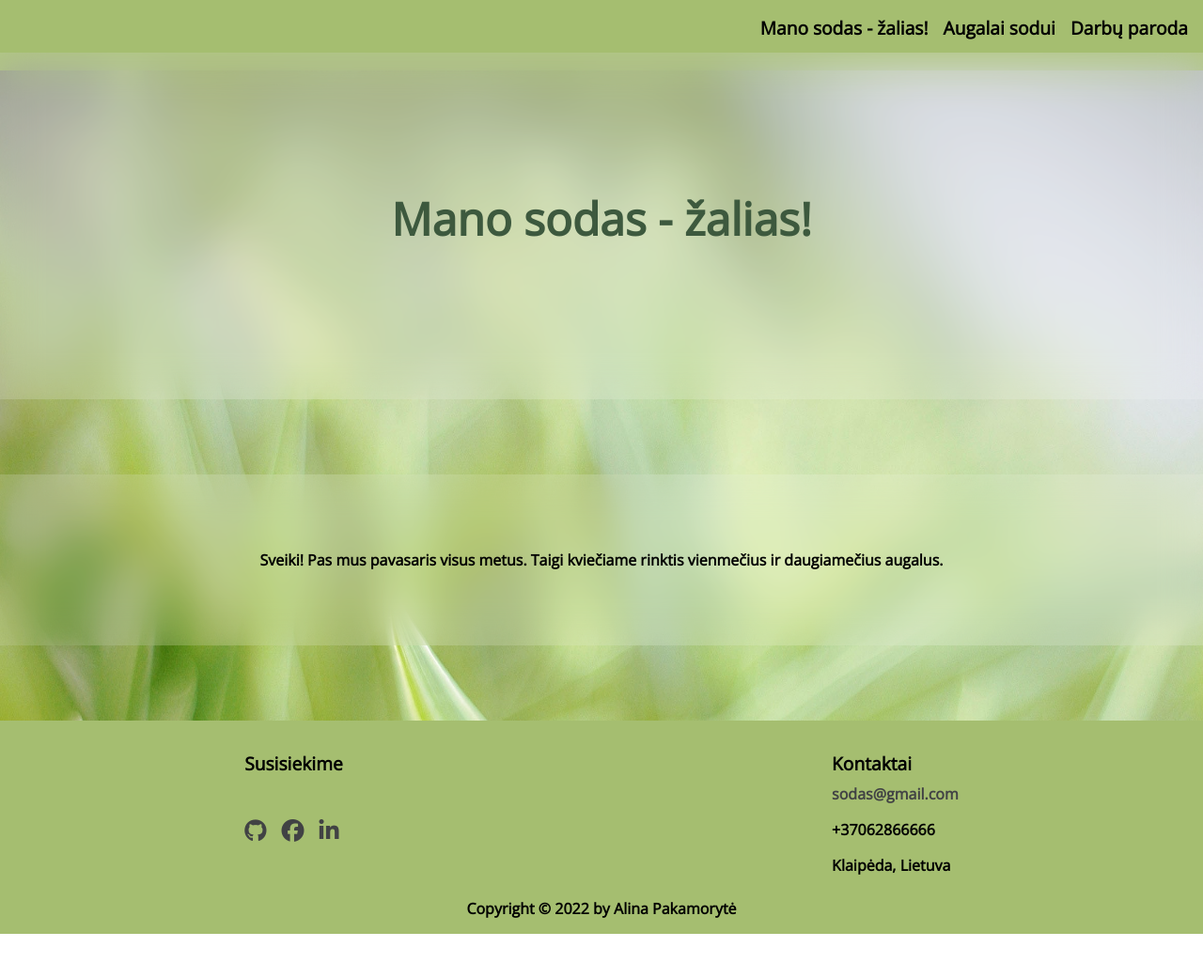
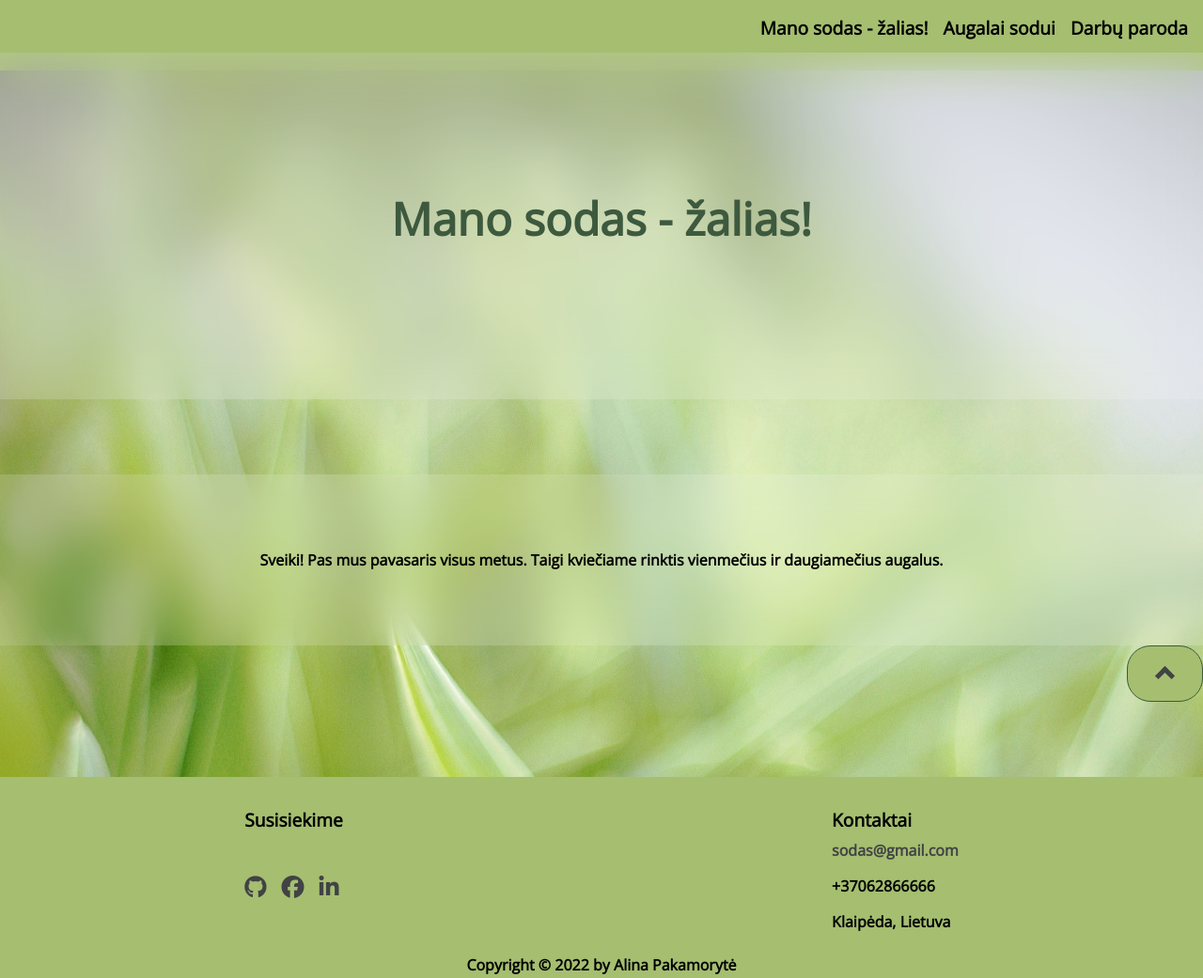
Before and after one commit to alinapak/ResponsiveGardenPictureAppWithSASS, a plain HTML site: page index.html in a window 1280 px wide. Shown: the whole page at 94% size. Before the commit the page ends 994 px from the top, so only its background shows below. Drawn offline with nearby package versions, Linux system fonts and the light colour scheme; files that its build step writes are made by us from their sources.

Commit message:
Created button 'To Top'

```diff
--- a/index.html
+++ b/index.html
@@ -38,6 +38,9 @@
    <section id="first-page-section">
       <p>Sveiki! Pas mus pavasaris visus metus. Taigi kviečiame rinktis vienmečius ir daugiamečius augalus.</p>
    </section>
+   <button id="button">
+      <a  href="#top"> <i class="arrow up"></i></a>
+   </button>
    <footer>
       <div class="grid">
          <div class="footer-title">
--- a/styles/style.scss
+++ b/styles/style.scss
@@ -97,3 +97,29 @@ nav {
     }
   }
 }
+button {
+  padding:1.5rem 0 1rem 0;
+  color:$dark;
+  background-color: $light-green;
+  border:solid 1px $dark-green;
+  border-radius:25px;
+  font-weight: 700;
+  position: sticky;
+  bottom:1rem;
+  left:100%;
+  top:80%;
+
+a {
+  padding:2rem;
+
+}
+.arrow {
+  border: solid $dark;
+  border-width: 0 5px 5px 0;
+  display: inline-block;
+  padding: 5px;
+}
+.up {
+  transform: rotate(-135deg);
+}
+}
```
Also changed, not shown: index2.html (+3 -0 lines), index3.html (+3 -0 lines).
